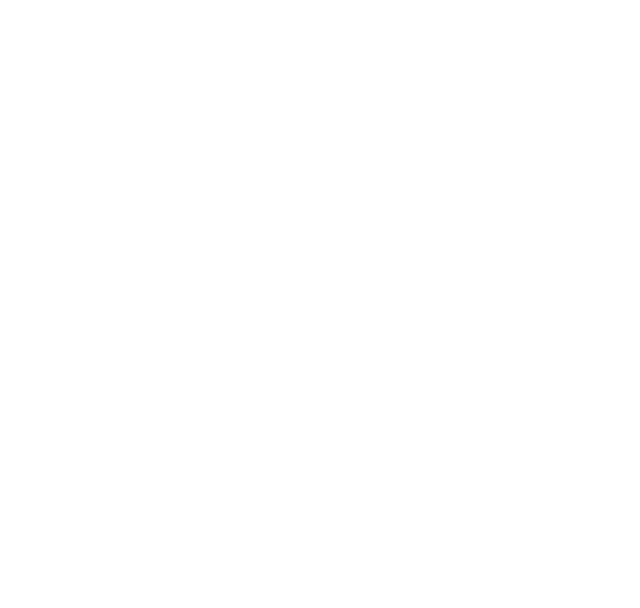
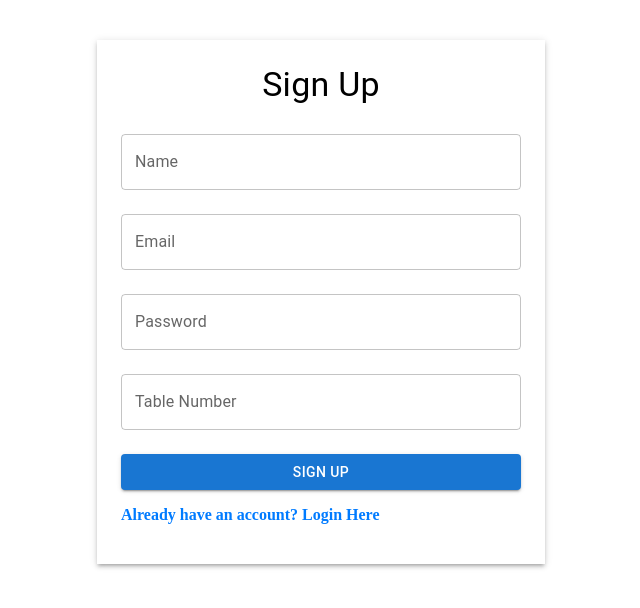
Before and after one commit to gkprasanth/restaurant-management-frontend, a React (Vite) app: page /register in a window 1280 px wide. Before the commit this address had no page. Shown: the top 608 px of the page, without its empty margins (319-959 px from the left). Built offline with nearby package versions, Linux system fonts and the light colour scheme.

Commit message:
signup and login

```diff
--- a/src/App.jsx
+++ b/src/App.jsx
@@ -4,12 +4,14 @@
 import MenuPage from "./pages/MenuPage";
 import OrdersPage from "./pages/OrdersPage"; // Frontend orders page for a specific table
 import KitchenOrdersPage from "./pages/Kitchen";
+import SignupPage from "./pages/SignUpPage";
 
 function App() {
   return (
     <Router>
       <Routes>
         <Route path="/" element={<LoginPage />} />
+        <Route path="/register" element={<SignupPage />} />
         <Route path="/:tableNumber/menu" element={<MenuPage />} />
         <Route path="/:tableNumber/orders" element={<OrdersWithTable />} /> {/* Orders page for a specific table */}
         <Route path="/kitchen" element={<KitchenOrdersPage />} /> {/* Kitchen orders page */}
--- a/src/pages/Kitchen.jsx
+++ b/src/pages/Kitchen.jsx
@@ -1,17 +1,31 @@
 import React, { useState, useEffect } from "react";
 import axios from "axios";
-import { Box, Typography, Card, CardContent, Button } from "@mui/material";
+import {
+  Box,
+  Typography,
+  Card,
+  CardContent,
+  CardHeader,
+  Chip,
+  Button,
+  CircularProgress,
+} from "@mui/material";
 
 const KitchenOrdersPage = () => {
   const [orders, setOrders] = useState([]);
+  const [loading, setLoading] = useState(true);
 
   useEffect(() => {
     const fetchOrders = async () => {
       try {
-                const response = await axios.get("https://restaurant-management-backend-qgwe.onrender.com/orders");
+        const response = await axios.get(
+          "https://restaurant-management-backend-qgwe.onrender.com/orders"
+        );
         setOrders(response.data.data); // Fetch all orders
+        setLoading(false);
       } catch (error) {
         console.error("Error fetching orders:", error);
+        setLoading(false);
       }
     };
     fetchOrders();
@@ -44,36 +58,79 @@
     }
   };
 
+  if (loading) {
+    return (
+      <Box sx={{ display: "flex", justifyContent: "center", alignItems: "center", height: "80vh" }}>
+        <CircularProgress />
+      </Box>
+    );
+  }
+
   return (
     <Box sx={{ padding: 3 }}>
-            <Typography variant="h4" gutterBottom>
+      <Typography variant="h4" gutterBottom sx={{ fontWeight: "bold", marginBottom: 3 }}>
         Kitchen Orders
       </Typography>
       {Object.keys(groupedOrders).length === 0 ? (
         <Typography>No orders available for preparation.</Typography>
       ) : (
         Object.keys(groupedOrders).map((tableNumber) => (
-                    <Box key={tableNumber} sx={{ marginBottom: 4 }}>
-                        <Typography variant="h5">Table {tableNumber}</Typography>
+          <Box key={tableNumber} sx={{ marginBottom: 6 }}>
+            <Typography
+              variant="h5"
+              sx={{
+                fontWeight: "bold",
+                marginBottom: 2,
+                borderBottom: "2px solid #1976D2",
+                display: "inline-block",
+              }}
+            >
+              Table {tableNumber}
+            </Typography>
             {groupedOrders[tableNumber].map((order, index) => (
-                            <Card key={index} sx={{ marginBottom: 2 }}>
+              <Card
+                key={index}
+                sx={{
+                  marginBottom: 3,
+                  boxShadow: 3,
+                  borderRadius: 2,
+                  overflow: "hidden",
+                  backgroundColor: "#f9f9f9",
+                }}
+              >
+                <CardHeader
+                  title={`Customer: ${order.customer}`}
+                  subheader={`Order Total: ₹${order.totalPrice}`}
+                  titleTypographyProps={{ fontWeight: "bold" }}
+                  sx={{ backgroundColor: "#1976D2", color: "#fff", padding: 2 }}
+                />
                 <CardContent>
-                                    <Typography variant="h6">Customer: {order.customer}</Typography>
-                                    <Typography variant="body1">Total: ₹{order.totalPrice}</Typography>
-                                    <Typography variant="body2">
-                                        Customizations: {order.customizations || "None"}
+                  <Typography variant="body2" sx={{ marginBottom: 1 }}>
+                    <strong>Customizations:</strong> {order.customizations || "None"}
                   </Typography>
-                                    <Typography variant="body2">
-                                        Order Items:
-                                        <ul>
+                  <Typography variant="body2" sx={{ marginBottom: 2 }}>
+                    <strong>Order Items:</strong>
+                    <ul style={{ marginLeft: "20px" }}>
                       {order.items.map((item, idx) => (
                         <li key={idx}>
-                                                    {item.name} (x{item.quantity}) - ${item.price * item.quantity}
+                          {item.name} (x{item.quantity}) - ₹{item.price * item.quantity}
                         </li>
                       ))}
                     </ul>
                   </Typography>
-                                    <Typography variant="body2">Status: {order.status}</Typography>
+                  <Box
+                    sx={{
+                      display: "flex",
+                      justifyContent: "space-between",
+                      alignItems: "center",
+                      marginTop: 2,
+                    }}
+                  >
+                    <Chip
+                      label={order.status === "completed" ? "Completed" : "In Progress"}
+                      color={order.status === "completed" ? "success" : "warning"}
+                      sx={{ fontWeight: "bold", fontSize: "0.9rem" }}
+                    />
                     <Button
                       variant="contained"
                       color="primary"
@@ -82,6 +139,7 @@
                     >
                       Mark as Completed
                     </Button>
+                  </Box>
                 </CardContent>
               </Card>
             ))}
--- a/src/pages/LoginPage.jsx
+++ b/src/pages/LoginPage.jsx
@@ -1,5 +1,5 @@
 import React, { useState } from "react";
-import { useNavigate } from "react-router-dom";
+import { Link, useNavigate } from "react-router-dom";
 import axios from "axios";
 import { Box, TextField, Button, Typography } from "@mui/material";
 
@@ -86,6 +86,13 @@
           Login
         </Button>
       </form>
+
+
+      <Link to={'/register'} style={{ textDecoration: 'none' }}>
+        <p style={{ color: '#007BFF', cursor: 'pointer', fontWeight: 'bold' }}>
+          No account? Register Here
+        </p>
+      </Link>
     </Box>
   );
 };
--- /dev/null
+++ b/src/pages/SignUpPage.jsx
@@ -0,0 +1,101 @@
+import React, { useState } from "react";
+import axios from "axios";
+import { Box, TextField, Button, Typography } from "@mui/material";
+import { Link, useNavigate } from "react-router-dom";
+
+const SignupPage = () => {
+  const [name, setName] = useState("");
+  const [email, setEmail] = useState("");
+  const [password, setPassword] = useState("");
+  const [tableNumber, setTableNumber] = useState(""); // Only for customers
+  const [error, setError] = useState("");
+  const [success, setSuccess] = useState("");
+  const navigate = useNavigate();
+
+  const handleSignup = async (e) => {
+    e.preventDefault();
+
+    // Ensure table number is provided only for customers
+    if (!tableNumber) {
+      setError("Table number is required for customers.");
+      return;
+    }
+
+    try {
+      const response = await axios.post(
+        "https://restaurant-management-backend-qgwe.onrender.com/api/users/register",
+        { name, email, password, tableNumber }
+      );
+
+      setSuccess(response.data.message);
+      setError(""); // Clear any previous error
+
+      // Redirect to login or dashboard page
+      setTimeout(() => navigate("/"), 2000); // Redirect after 2 seconds
+
+    } catch (err) {
+      console.error("Signup error:", err.response?.data || err.message);
+      setError(err.response?.data?.error || "An error occurred. Please try again.");
+    }
+  };
+
+  return (
+    <Box sx={{ maxWidth: 400, mx: "auto", mt: 5, p: 3, boxShadow: 3 }}>
+      <Typography variant="h4" align="center" gutterBottom>
+        Sign Up
+      </Typography>
+
+      {error && <Typography color="error" align="center">{error}</Typography>}
+      {success && <Typography color="success" align="center">{success}</Typography>}
+
+      <form onSubmit={handleSignup}>
+        <TextField
+          label="Name"
+          type="text"
+          fullWidth
+          margin="normal"
+          value={name}
+          onChange={(e) => setName(e.target.value)}
+        />
+        <TextField
+          label="Email"
+          type="email"
+          fullWidth
+          margin="normal"
+          value={email}
+          onChange={(e) => setEmail(e.target.value)}
+        />
+        <TextField
+          label="Password"
+          type="password"
+          fullWidth
+          margin="normal"
+          value={password}
+          onChange={(e) => setPassword(e.target.value)}
+        />
+
+        {/* Table Number - Only for customers */}
+        <TextField
+          label="Table Number"
+          type="number"
+          fullWidth
+          margin="normal"
+          value={tableNumber}
+          onChange={(e) => setTableNumber(e.target.value)}
+        />
+
+        <Button type="submit" variant="contained" fullWidth sx={{ mt: 2 }}>
+          Sign Up
+        </Button>
+      </form>
+
+      <Link to={'/'} style={{ textDecoration: 'none' }}>
+        <p style={{ color: '#007BFF', cursor: 'pointer', fontWeight: 'bold' }}>
+          Already have an account? Login Here
+        </p>
+      </Link>
+    </Box>
+  );
+};
+
+export default SignupPage;
```
Lines whose indentation alone changed are shown as unchanged.
